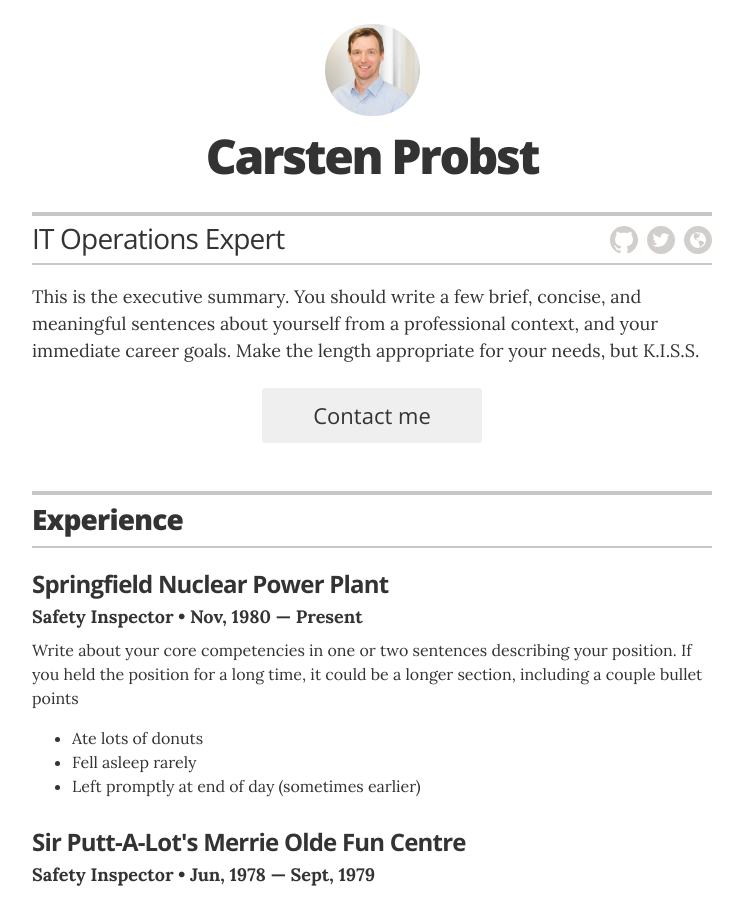
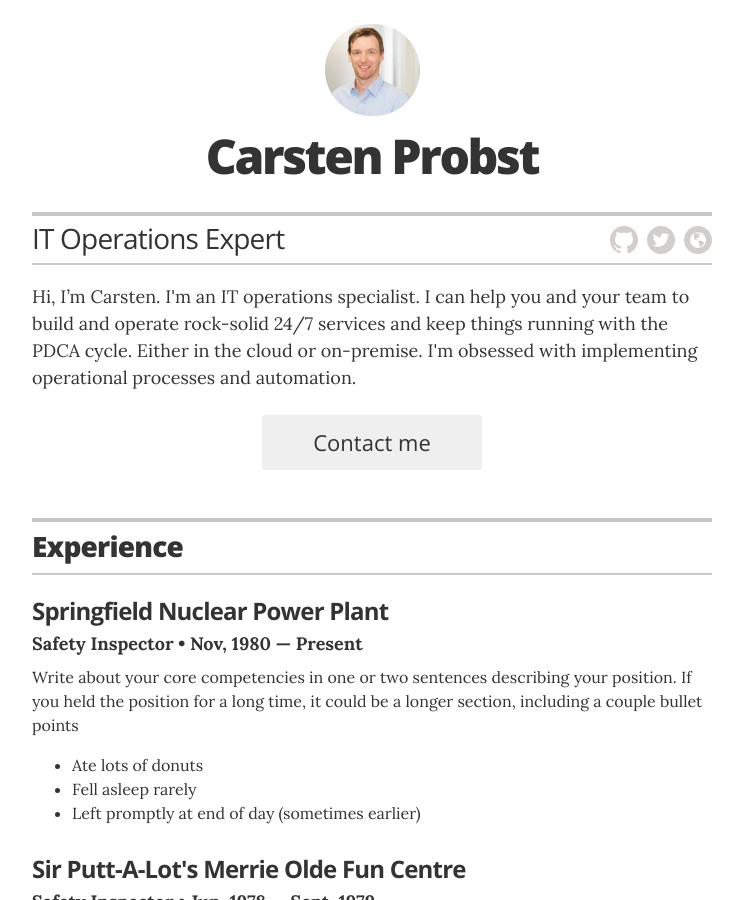
Before and after one commit to lostops/lostops.github.io, a Jekyll site: the page built from index.html, in a window 1280 px wide and 900 px high. Shown: the whole window, without its empty margins (268-1011 px from the left). Built offline with Jekyll 4.4.1, drawn with Linux system fonts in a browser that asks for light colours.

Commit message:
Update _config.yml

```diff
--- a/_config.yml
+++ b/_config.yml
@@ -16,7 +16,7 @@ resume_contact_email:           "cprobst@etcinit.de"
 resume_contact_telephone:       "+49 172 7044414"
 resume_contact_address:         "Neuss, Germany"
 resume_header_contact_info: "Neuss, Germany | +49 172 7044414 | cprobst@etcinit.de"
-resume_header_intro: "<p>This is the executive summary. You should write a few brief, concise, and meaningful sentences about yourself from a professional context, and your immediate career goals. Make the length appropriate for your needs, but K.I.S.S.</p>"
+resume_header_intro: "<p>Hi, I’m Carsten. I'm an IT operations specialist. I can help you and your team to build and operate rock-solid 24/7 services and keep things running with the PDCA cycle. Either in the cloud or on-premise. I'm obsessed with implementing operational processes and automation.</p>"
 
 # use "yes" to display the email contact button,
 # "no" to display an "I'm not looking for work" message,
```
